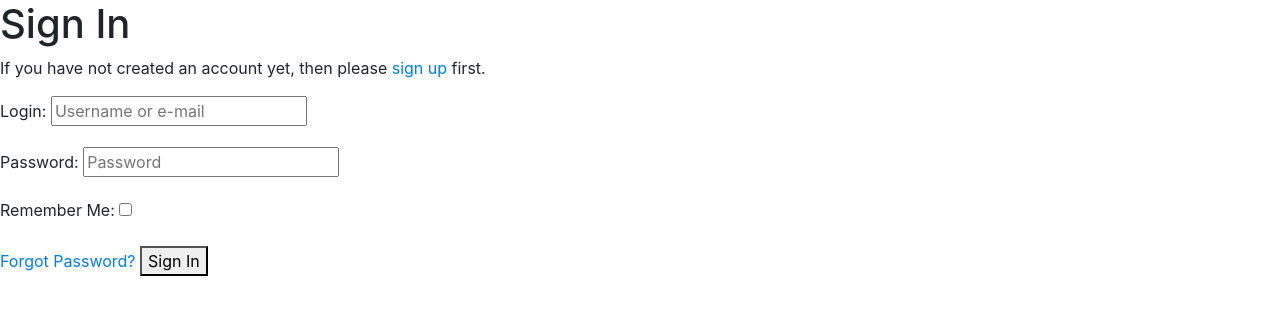
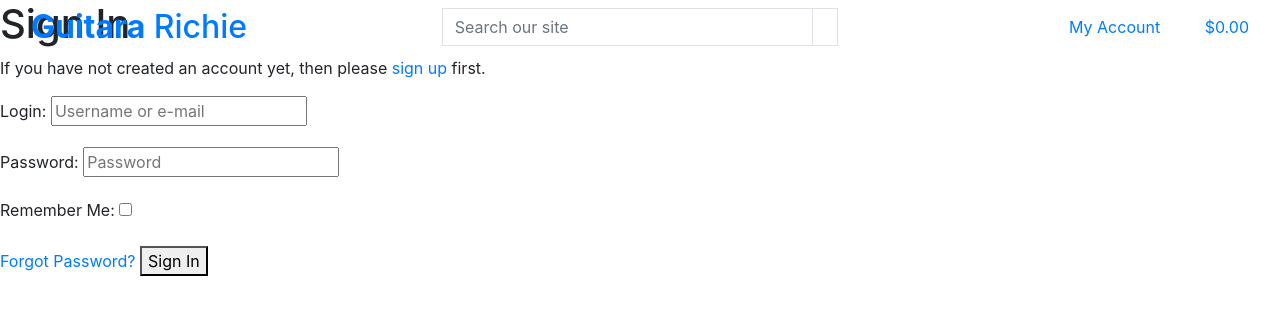
Before and after one commit to kinglohy/guitara, a Django app: page /accounts/login/ in a window 1280 px wide. Shown: the top 315 px of the page. Run offline with Django 3.2, Linux system fonts and the light colour scheme; some libraries are stand-ins or nearby versions.

Commit message:
added header

```diff
--- a/home/templates/home/index.html
+++ b/home/templates/home/index.html
@@ -14,11 +14,11 @@
         <div class="row h-100">
             <div class="col-7 col-md-6 my-auto">
                 <h1 class="display-4 logo-font text-black">
-                    The new collections are here
+
                 </h1>
                 <div class="my-5">
                     <h4>
-                        <a href="" class="shop-now-button btn btn-lg rounded-0 text-uppercase py-3"
+                        <a href="" class="shop-now-button btn btn-lg rounded-0 text-uppercase py-3"></a>
                     </h4>
                 </div>
             </div>
--- a/templates/base.html
+++ b/templates/base.html
@@ -31,7 +31,67 @@
     <title>Guitara Boutique {% block extra_title %}{% endblock %}</title>
   </head>
   <body>
-    <header class="container-fluid fixed-top"></header>
+    <header class="container-fluid fixed-top">
+      <div class="row">
+          <div class="col-12 col-lg-4 my-auto py-1 py-lg-0 text-center text-lg-left">
+              <a href="{% url 'home' %}" class="nav-link main-logo-link">
+                  <h2 class="logo-font text-black my-0"><strong>Guitara</strong> Richie</h2>
+              </a>
+          </div>
+          <div class="col-12 col-lg-4 my-auto py-1 py-lg-0">
+              <form method="GET" action="">
+                  <div class="input-group w-100">
+                      <input class="form-control border border-black rounded-0" type="text" name="q" placeholder="Search our site">
+                      <div class="input-group-append">
+                          <button class="form-control btn btn-black border border-black rounded-0" type="submit">
+                              <span class="icon">
+                                  <i class="fas fa-search"></i>
+                              </span>
+                          </button>
+                      </div>
+                  </div>
+              </form>
+          </div>
+          <div class="col-12 col-lg-4 my-auto py-1 py-lg-0">
+              <ul class="list-inline list-unstyled text-center text-lg-right my-0">
+                  <li class="list-inline-item dropdown">
+                      <a class="text-black nav-link" href="#" id="user-options" data-toggle="dropdown" aria-haspopup="true" aria-expanded="false">
+                          <div class="text-center">
+                              <div><i class="fas fa-user fa-lg"></i></div>
+                              <p class="my-0">My Account</p>
+                          </div>
+                      </a>
+                      <div class="dropdown-menu border-0" aria-labelledby="user-options">
+                          {% if request.user.is_authenticated %}
+                              {% if request.user.is_superuser %}
+                                  <a href="" class="dropdown-item">Product Management</a>
+                              {% endif %}
+                              <a href="" class="dropdown-item">My Profile</a>
+                              <a href="{% url 'account_logout' %}" class="dropdown-item">Logout</a>
+                          {% else %}
+                              <a href="{% url 'account_signup' %}" class="dropdown-item">Register</a>
+                              <a href="{% url 'account_login' %}" class="dropdown-item">Login</a>
+                          {% endif %}
+                      </div>
+                  </li>
+                  <li class="list-inline-item">
+                      <a class="{% if grand_total %}text-info font-weight-bold{% else %}text-black{% endif %} nav-link" href="">
+                          <div class="text-center">
+                              <div><i class="fas fa-shopping-bag fa-lg"></i></div>
+                              <p class="my-0">
+                                  {% if grand_total %}
+                                      ${{ grand_total|floatformat:2 }}
+                                  {% else %}
+                                      $0.00
+                                  {% endif %}
+                              </p>
+                          </div>
+                      </a>
+                  </li>
+              </ul>
+          </div>
+      </div>
+  </header>
 
     {% if message %}
     <div class="message-container"></div>
```
